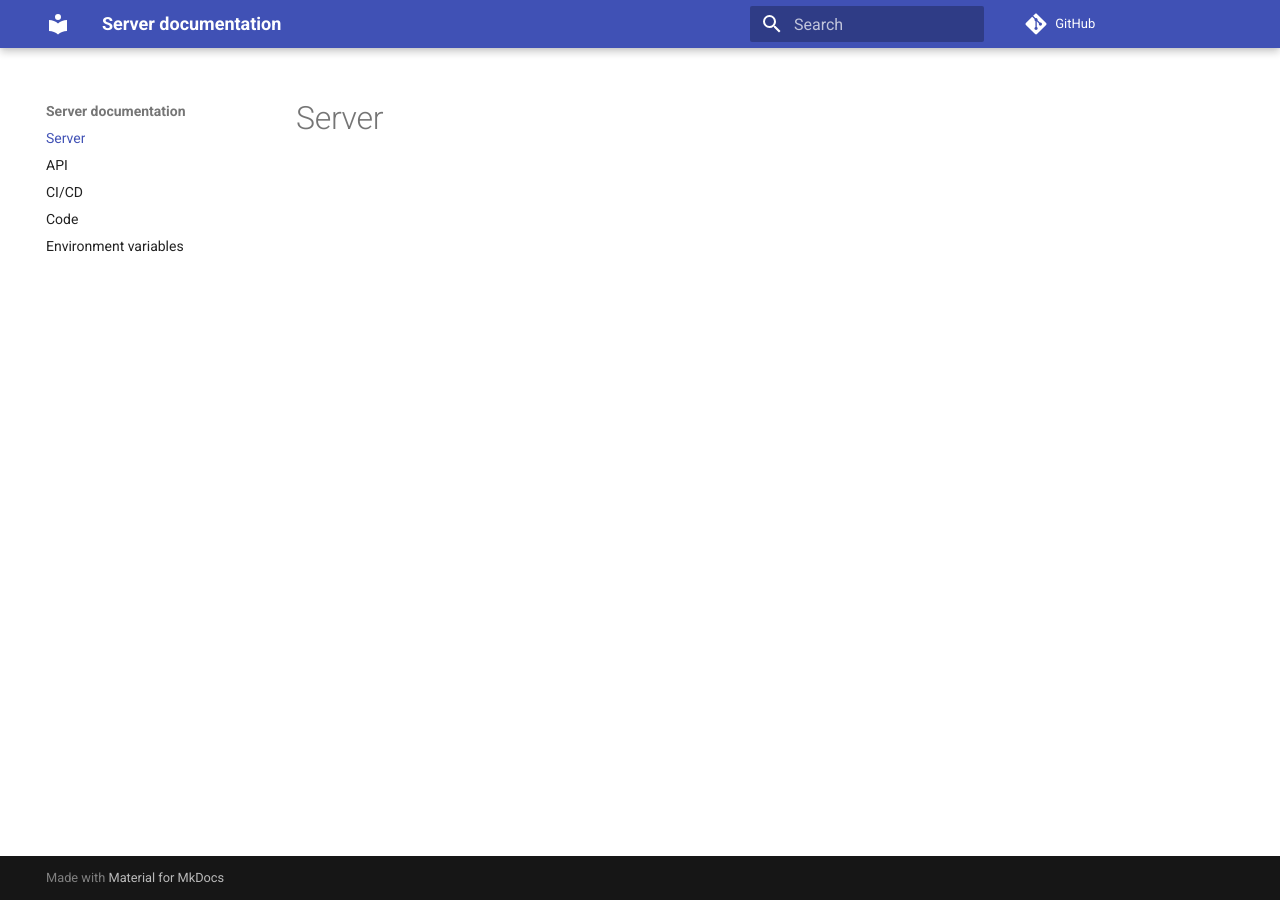
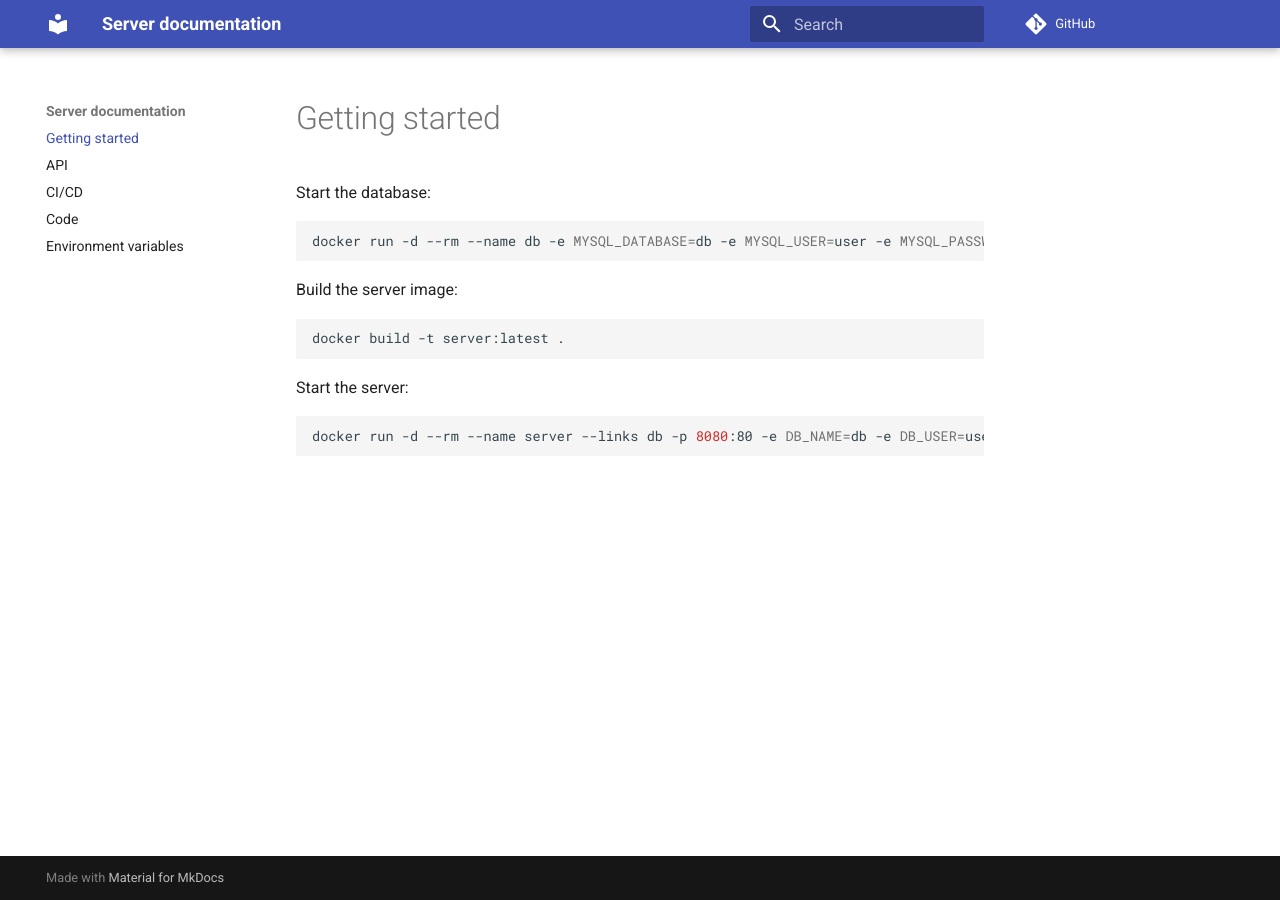
Before and after one commit to projekt-zespolony/server, an MkDocs documentation site: the page built from docs/index.md, in a window 1280 px wide. Built offline with MkDocs 1.6.1 and Material for MkDocs 9.7.7, drawn with Linux system fonts in a browser that asks for light colours; comment, search, counter and statistics services are not loaded.

Commit message:
docs: getting started

````diff
--- a/docs/index.md
+++ b/docs/index.md
@@ -1 +1,19 @@
-# Server
+# Getting started
+
+Start the database:
+
+```sh
+docker run -d --rm --name db -e MYSQL_DATABASE=db -e MYSQL_USER=user -e MYSQL_PASSWORD=pass -e MYSQL_RANDOM_ROOT_PASSWORD=yes mysql:8
+```
+
+Build the server image:
+
+```sh
+docker build -t server:latest .
+```
+
+Start the server:
+
+```sh
+docker run -d --rm --name server --links db -p 8080:80 -e DB_NAME=db -e DB_USER=user -e DB_PASS=pass -e DB_ADDR=db -e SERVER_PORT=80 -e SERVER_ACCESS_TOKEN=token server:latest
+```
````
